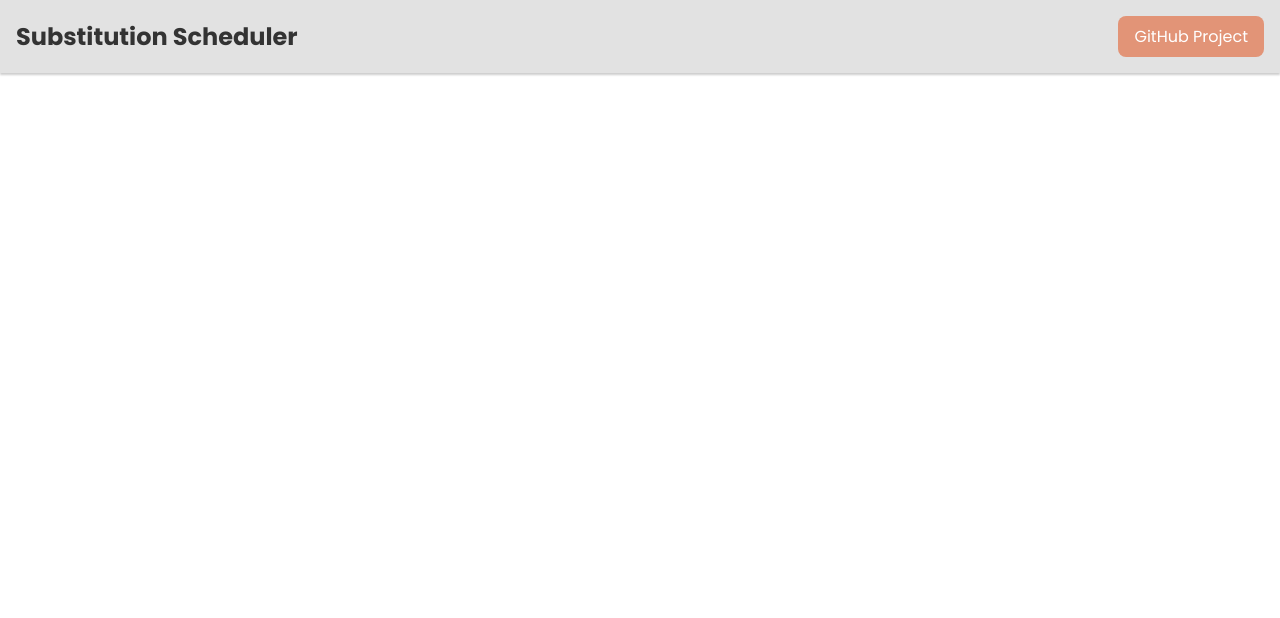
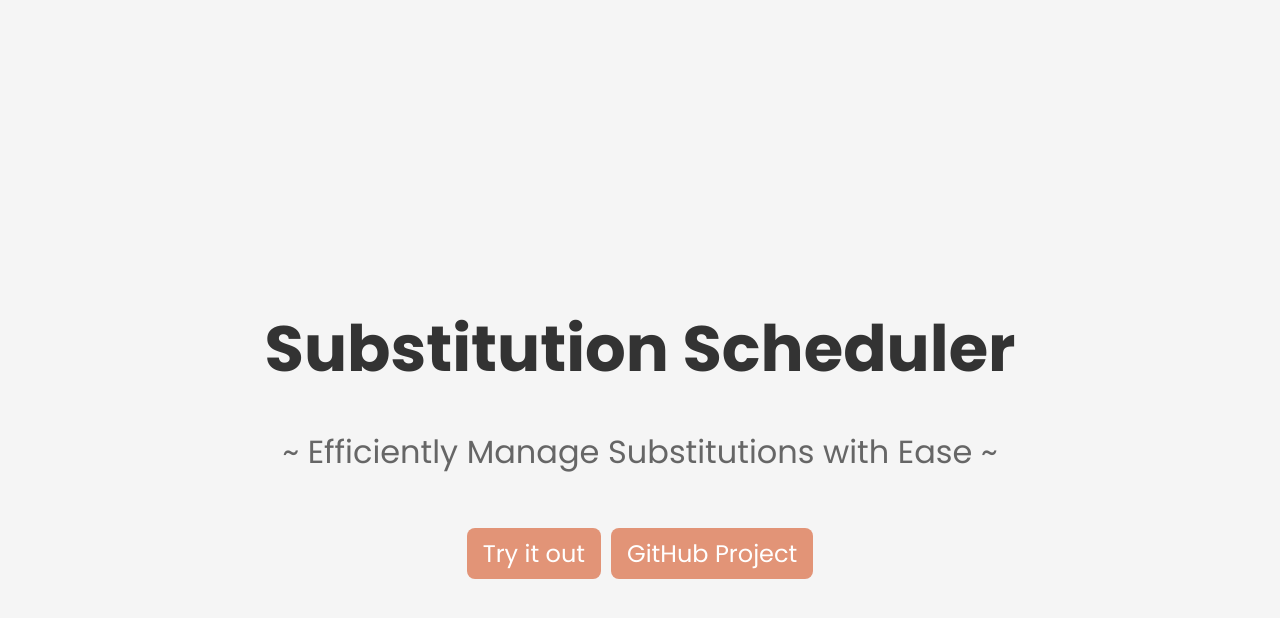
Before and after one commit to lailaz5/substitution-scheduler, a React (Create React App) app in the folder substitution-app/: page / in a window 1280 px wide. Shown: the top 618 px of the page. Built offline with nearby package versions, Linux system fonts and the light colour scheme.

Commit message:
Small changes

```diff
--- /dev/null
+++ b/package.json
@@ -0,0 +1,5 @@
+{
+  "dependencies": {
+    "axios": "^1.4.0"
+  }
+}
--- a/substitution-app/src/App.jsx
+++ b/substitution-app/src/App.jsx
@@ -1,15 +1,15 @@
 import React from 'react';
 import { BrowserRouter as Router, Routes, Route } from 'react-router-dom';
-import Navbar from './components/Navbar';
 import Home from './pages/Home';
+import TryItOut from './pages/TryItOut'
 import './styles/App.css';
 
 const App = () => {
   return (
     <Router>
-      <Navbar/>
       <Routes>
-        <Route exact path="/" element={<Home/>} />
+        <Route exact path="/" element={<Home />} />
+        <Route exact path="/TryItOut" element={<TryItOut />} />
       </Routes>
     </Router>
   );
--- /dev/null
+++ b/substitution-app/src/components/Dropdown.jsx
@@ -0,0 +1,68 @@
+import React, { useState, useEffect } from 'react';
+import axios from 'axios';
+import '../styles/Dropdown.css';
+
+const Dropdown = () => {
+  const [isOpen, setIsOpen] = useState(false);
+  const [selectedOption, setSelectedOption] = useState('Insegnante da sostituire');
+  const [teachersList, setTeachersList] = useState([]);
+  const [filteredOptions, setFilteredOptions] = useState([]);
+  const [inputValue, setInputValue] = useState('');
+
+  useEffect(() => {
+    axios.get('http://localhost:5000/teachers')
+      .then(response => {
+        setTeachersList(response.data);
+        setFilteredOptions(response.data);
+      })
+      .catch(error => console.error('Error fetching teachers list:', error));
+  }, []);
+
+  const toggleDropdown = () => {
+    setIsOpen(!isOpen);
+    setInputValue('');
+    setFilteredOptions(teachersList);
+  };
+
+  const handleOptionClick = (option) => {
+    setSelectedOption(option);
+    setIsOpen(false);
+    setInputValue('');
+    setFilteredOptions(teachersList);
+  };
+
+  const handleInputChange = (e) => {
+    const inputText = e.target.value;
+    setInputValue(inputText);
+    setFilteredOptions(teachersList.filter(option =>
+      option.toLowerCase().includes(inputText.toLowerCase())
+    ));
+  };
+
+  return (
+    <div className="dropdown">
+      <div className="dropdown-header" onClick={toggleDropdown}>
+        {selectedOption}
+      </div>
+      {isOpen && (
+        <div className="dropdown-content">
+          <input
+            type="text"
+            value={inputValue}
+            onChange={handleInputChange}
+            placeholder="Cerca un insegnante..."
+          />
+          <ul className="dropdown-list">
+            {filteredOptions.map((option, index) => (
+              <li key={index} onClick={() => handleOptionClick(option)}>
+                {option}
+              </li>
+            ))}
+          </ul>
+        </div>
+      )}
+    </div>
+  );
+};
+
+export default Dropdown;
--- a/substitution-app/src/components/Navbar.jsx
+++ /dev/null
@@ -1,15 +0,0 @@
-import React from "react";
-import '../styles/Navbar.css';
-
-const Navbar = () => {
-    return (
-        <nav className='navbar'>
-            <h1 className="title">Substitution Scheduler</h1>
-            <a href="https://github.com/lailaz5/substitution-scheduler" target="_blank" rel="noopener noreferrer" className="github-button">
-                <span>GitHub Project</span>
-            </a>
-        </nav>
-    );
-}
-
-export default Navbar;
--- a/substitution-app/src/pages/Home.jsx
+++ b/substitution-app/src/pages/Home.jsx
@@ -1,11 +1,21 @@
 import React from 'react';
+import '../styles/Home.css';
 
 const Home = () => {
-    return (
-        <>
-        {/* log in and registration page ? */}
-        </>
-    );
-}
+  return (
+    <div className="banner">
+      <h1 className="title">Substitution Scheduler</h1>
+      <p className="motto">~ Efficiently Manage Substitutions with Ease ~</p>
+      <div className="button-container">
+        <a href="/TryItOut" className="try-button">
+          <span>Try it out</span>
+        </a>
+        <a href="https://github.com/lailaz5/substitution-scheduler" className="github-button">
+          <span>GitHub Project</span>
+        </a>
+      </div>
+    </div>
+  );
+};
 
 export default Home;
--- /dev/null
+++ b/substitution-app/src/pages/TryItOut.jsx
@@ -0,0 +1,12 @@
+import React from 'react';
+import Dropdown from '../components/Dropdown';
+
+const TryItOut = () => {
+  return (
+    <>
+      <Dropdown/>
+    </>
+  );
+};
+
+export default TryItOut;
--- a/substitution-app/src/styles/App.css
+++ b/substitution-app/src/styles/App.css
@@ -1,3 +1,21 @@
 body {
   font-family: 'Poppins', sans-serif;
 }
+
+::-webkit-scrollbar {
+  width: 0.7rem;
+}
+
+::-webkit-scrollbar-thumb {
+  background: #E29477;
+  border-radius: 0.3rem;
+}
+
+::-webkit-scrollbar-track {
+  background: #F5F5F5;
+}
+
+::selection {
+  background-color: #E29477;
+  color: #FFF;
+}
--- /dev/null
+++ b/substitution-app/src/styles/Dropdown.css
@@ -0,0 +1,69 @@
+.dropdown {
+  position: relative;
+  display: inline-block;
+  cursor: pointer;
+}
+
+.dropdown-header {
+  display: flex;
+  align-items: center;
+  justify-content: space-between;
+  width: 100%;
+  padding: 0.5rem 1rem;
+  background-color: #E29477;
+  color: #fff;
+  border-radius: 0.4rem;
+  user-select: none;
+  font-size: 1.1rem;
+  transition: background-color 0.3s ease;
+  box-shadow: 0px 2px 4px rgba(0, 0, 0, 0.1);
+  margin-bottom: 0.5rem;
+}
+
+.dropdown-header:hover {
+  background-color: #d57e61;
+}
+
+.dropdown-list {
+  position: absolute;
+  top: 100%;
+  left: 0;
+  width: 100%;
+  background-color: #f5f5f5;
+  border: 1px solid #ddd;
+  border-radius: 0.4rem;
+  list-style: none;
+  padding: 0;
+  margin: 0;
+  box-shadow: 0px 2px 4px rgba(0, 0, 0, 0.1);
+  display: none;
+  max-height: 15rem;
+  overflow-y: auto;
+  z-index: 1;
+}
+
+.dropdown:hover .dropdown-list {
+  display: block;
+}
+
+.dropdown-list li {
+  padding: 0.5rem 1rem;
+  cursor: pointer;
+  transition: background-color 0.3s ease;
+  font-size: 1rem;
+}
+
+.dropdown-list li:hover {
+  background-color: #E1E1E1;
+}
+
+.dropdown-content input[type="text"] {
+  width: 100%;
+  padding: 0.5rem 1rem;
+  border: 1px solid #ddd;
+  border-radius: 0.4rem;
+  margin-bottom: 0.5rem;
+  font-size: 1rem;
+  background-color: #f5f5f5;
+  color: #333;
+}
--- /dev/null
+++ b/substitution-app/src/styles/Home.css
@@ -0,0 +1,45 @@
+.banner {
+    background-color: #F5F5F5;
+    padding: 40px;
+    text-align: center;
+    height: 100vh;
+    display: flex;
+    flex-direction: column;
+    justify-content: center;
+    align-items: center;
+}
+
+.title {
+    font-size: 4rem;
+    margin: 0;
+    color: #333;
+}
+
+.motto {
+    font-size: 2rem;
+    color: #666;
+}
+
+.button-container {
+    margin-top: 20px;
+    display: flex;
+    gap: 10px;
+}
+
+.github-button,
+.try-button {
+    display: inline-block;
+    padding: 0.5rem 1rem;
+    background-color: #E29477;
+    color: #fff;
+    text-decoration: none;
+    border-radius: 0.5rem;
+    font-weight: 300;
+    font-size: 1.5rem;
+    transition: background-color 0.3s ease;
+}
+
+.github-button:hover,
+.try-button:hover {
+    background-color: #C98053;
+}
--- a/substitution-app/src/styles/Navbar.css
+++ /dev/null
@@ -1,39 +0,0 @@
-.navbar {
-    background-color: #E2E2E2;
-    color: #333;
-    padding: 1rem;
-    display: flex;
-    align-items: center;
-    box-shadow: 0 2px 2px rgba(0, 0, 0, 0.2);
-}
-
-.title {
-    font-size: 1.5rem;
-    font-weight: 700;
-    margin: 0;
-    transition: color 0.3s ease;
-}
-
-.title:hover {
-    color: #C98053;
-}
-
-.github-button {
-    display: inline-block;
-    padding: 0.5rem 1rem;
-    background-color: #E29477;
-    color: #FFF;
-    text-decoration: none;
-    border-radius: 0.5rem;
-    font-weight: 300;
-    transition: background-color 0.3s ease;
-    margin-left: auto;
-}
-
-.github-button span {
-    display: block;
-}
-
-.github-button:hover {
-    background-color: #C98053;
-}
```
Also changed, not shown: 2 other files (tests, documents, lock files or other folders).
